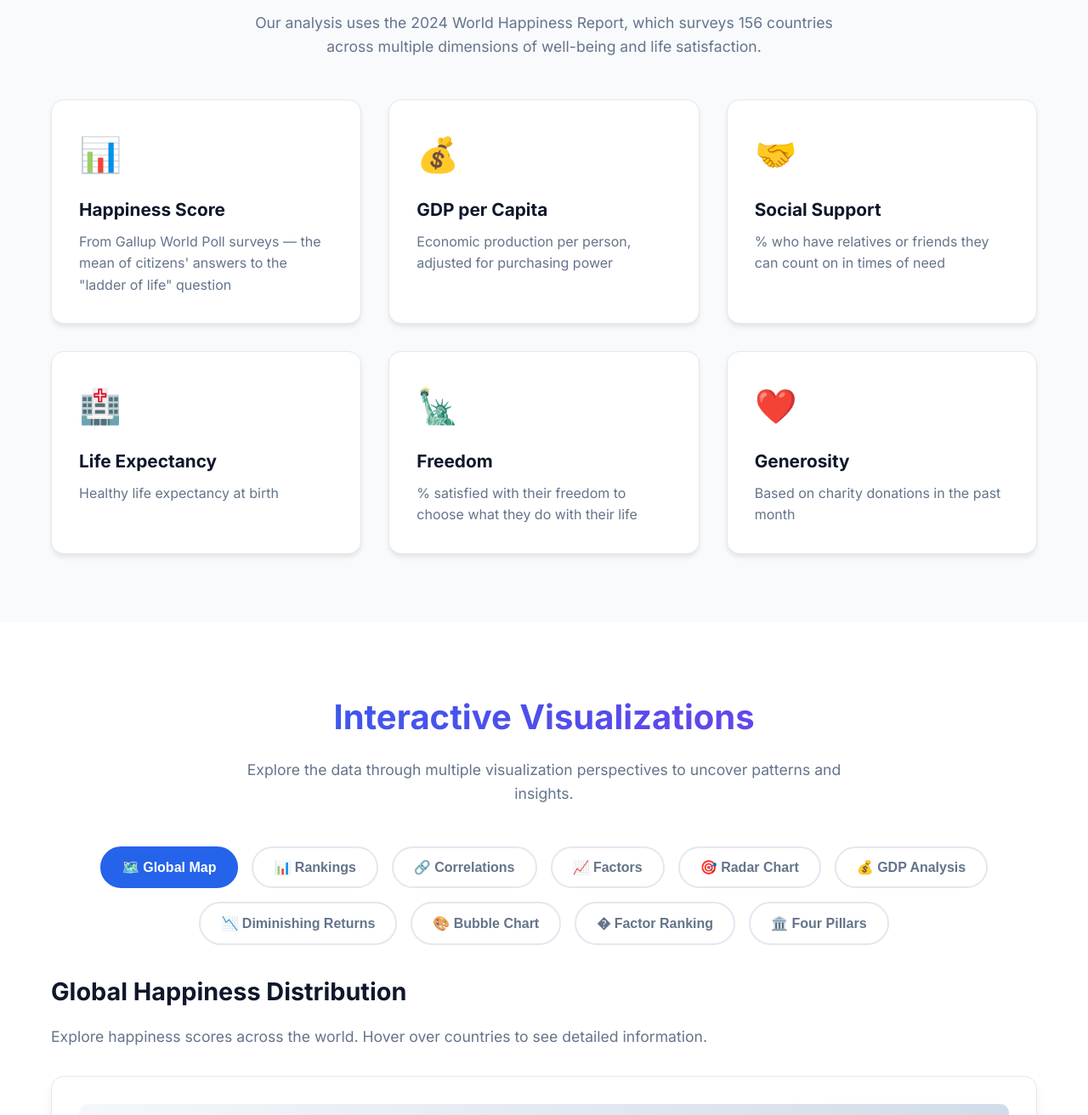
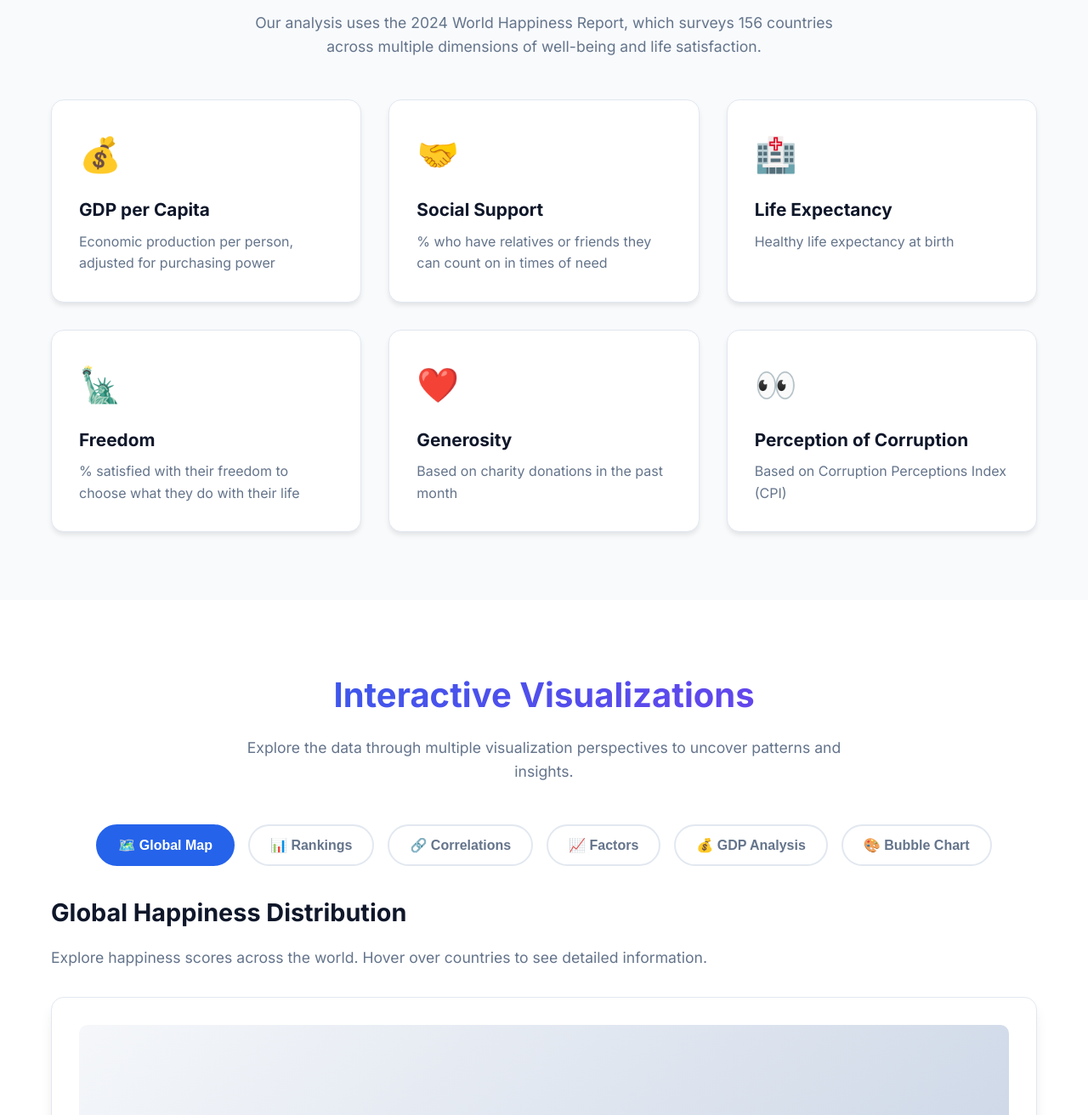
Before and after one commit to katsuchi23/DataVis, a plain HTML site: page index.html in a window 1280 px wide. Shown: the part 1007-2319 px from the top of the page at 85% size. Drawn offline with Linux system fonts and the light colour scheme.

Commit message:
Update index.html

```diff
--- a/index.html
+++ b/index.html
@@ -61,11 +61,6 @@
 
             <div class="data-cards">
                 <div class="data-card">
-                    <div class="card-icon">📊</div>
-                    <h3>Happiness Score</h3>
-                    <p>From Gallup World Poll surveys — the mean of citizens' answers to the "ladder of life" question</p>
-                </div>
-                <div class="data-card">
                     <div class="card-icon">💰</div>
                     <h3>GDP per Capita</h3>
                     <p>Economic production per person, adjusted for purchasing power</p>
@@ -90,6 +85,11 @@
                     <h3>Generosity</h3>
                     <p>Based on charity donations in the past month</p>
                 </div>
+                <div class="data-card">
+                    <div class="card-icon">👀</div>
+                    <h3>Perception of Corruption</h3>
+                    <p>Based on Corruption Perceptions Index (CPI)</p>
+                </div>
             </div>
         </div>
     </section>
@@ -108,12 +108,8 @@
                 <button class="tab-button" data-tab="rankings">📊 Rankings</button>
                 <button class="tab-button" data-tab="correlations">🔗 Correlations</button>
                 <button class="tab-button" data-tab="factors">📈 Factors</button>
-                <button class="tab-button" data-tab="radar">🎯 Radar Chart</button>
                 <button class="tab-button" data-tab="gdp">💰 GDP Analysis</button>
-                <button class="tab-button" data-tab="diminishing">📉 Diminishing Returns</button>
                 <button class="tab-button" data-tab="bubble">🎨 Bubble Chart</button>
-                <button class="tab-button" data-tab="importance">� Factor Ranking</button>
-                <button class="tab-button" data-tab="pillars">🏛️ Four Pillars</button>
             </div>
 
             <!-- Visualization Content -->
```
